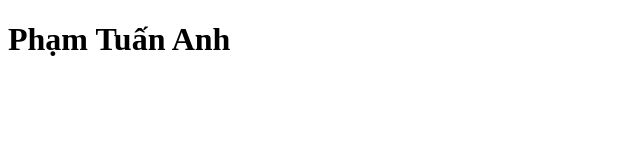
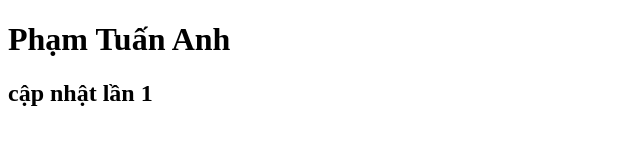
Before and after one commit to VaporeonUwU/Vapy6, a plain HTML site: page index.html in a window 1280 px wide. Shown: the whole page, without its empty margins (0-640 px from the left). Drawn offline with Linux system fonts and the light colour scheme.

Commit message:
cập nhật lần 2

```diff
--- a/index.html
+++ b/index.html
@@ -7,5 +7,6 @@
   </head>
   <body>
     <h1>Phạm Tuấn Anh</h1>
+    <h2>cập nhật lần 1</h2>
   </body>
 </html>
```
